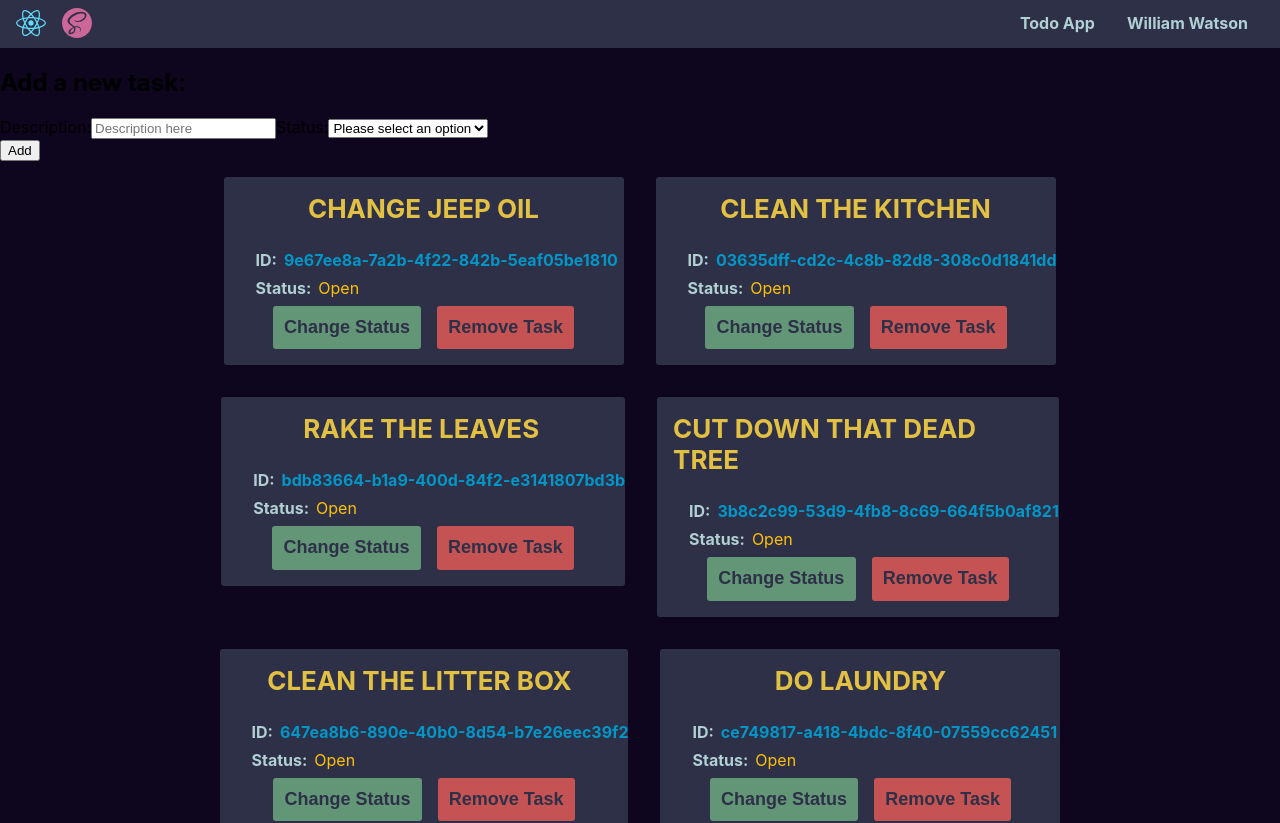
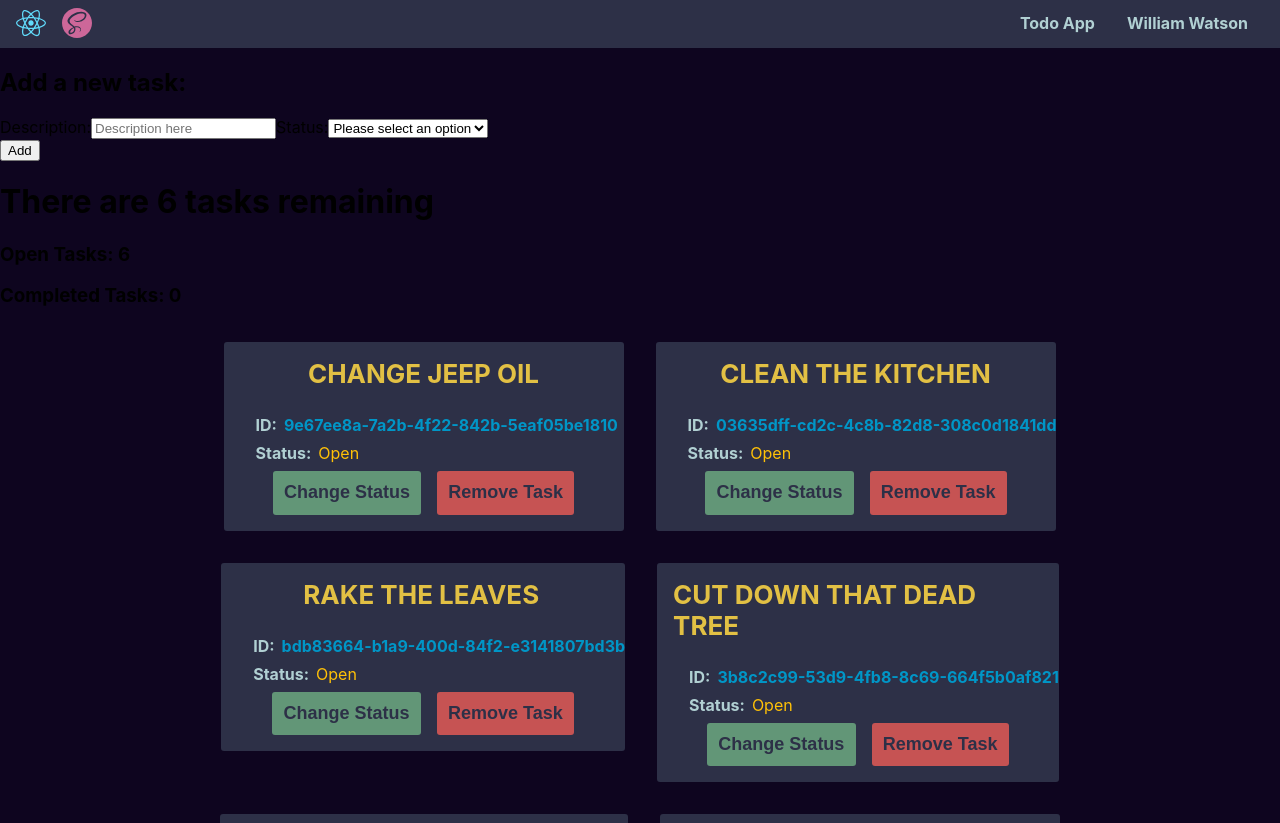
Before and after one commit to threnody5/INFO-5143-lab, a React (Create React App) app: page / in a window 1280 px wide. Shown: the top 823 px of the page. Built offline with nearby package versions, Linux system fonts and the light colour scheme.

Commit message:
move Tasks Counter out of Tasks component into separate component

```diff
--- /dev/null
+++ b/src/components/Tasks/TaskCounter/index.jsx
@@ -0,0 +1,52 @@
+/** @format */
+
+import { useState, useEffect } from 'react';
+
+const TaskCounter = ({ tasks }) => {
+  const [countTasks, setCountTasks] = useState();
+  const [openStatusCount, setOpenStatusCount] = useState();
+  const [completedStatusCount, setCompletedStatusCount] = useState();
+
+  let displayedTasks;
+
+  // Updates the 'displayedTasks' string depending on length of the 'countTasks' array.
+  if (countTasks > 1) {
+    displayedTasks = `There are ${countTasks} tasks remaining`;
+  } else if (countTasks === 0) {
+    displayedTasks = `There are no tasks remaining`;
+  } else {
+    displayedTasks = `There is ${countTasks} task remaining`;
+  }
+
+  /**
+   * useEffect hook that tracks states of the tasks list.
+   * - Monitors the length of the tasks list.
+   * - Monitors the amount of tasks set to 'Open'.
+   * - Monitors the amount of tasks set to 'Completed'.
+   */
+  useEffect(() => {
+    const currentTasks = tasks.filter((task) => task).length;
+    setCountTasks(currentTasks);
+    const openTasks = tasks.filter((task) => task.status === 'Open').length;
+    setOpenStatusCount(openTasks);
+    const completedTasks = tasks.filter(
+      (task) => task.status === 'Completed'
+    ).length;
+    setCompletedStatusCount(completedTasks);
+  }, [tasks]);
+  return (
+    <div>
+      <h1>{displayedTasks}</h1>
+      {/* If tasks has a length greater than 0, renders the amount of open tasks, */}
+      {/* and completed tasks */}
+      {tasks.length > 0 && (
+        <div>
+          <h3>Open Tasks: {openStatusCount}</h3>
+          <h3>Completed Tasks: {completedStatusCount}</h3>
+        </div>
+      )}
+    </div>
+  );
+};
+
+export default TaskCounter;
--- a/src/components/Tasks/index.jsx
+++ b/src/components/Tasks/index.jsx
@@ -1,8 +1,7 @@
 /** @format */
 
-import { useState, useEffect } from 'react';
-
 import Task from './Task';
+import TaskCounter from './TaskCounter';
 
 import './styles.scss';
 
@@ -10,29 +9,6 @@ import './styles.scss';
  * Component that renders the Tasks list.
  */
 export default function Tasks({ tasks, setTasks }) {
-  const [countTasks, setCountTasks] = useState();
-  const [openStatusCount, setOpenStatusCount] = useState();
-  const [completedStatusCount, setCompletedStatusCount] = useState();
-
-  let displayedTasks;
-
-  /**
-   * useEffect hook that tracks states of the tasks list.
-   * - Monitors the length of the tasks list.
-   * - Monitors the amount of tasks set to 'Open'.
-   * - Monitors the amount of tasks set to 'Completed'.
-   */
-  useEffect(() => {
-    const currentTasks = tasks.filter((task) => task).length;
-    setCountTasks(currentTasks);
-    const openTasks = tasks.filter((task) => task.status === 'Open').length;
-    setOpenStatusCount(openTasks);
-    const completedTasks = tasks.filter(
-      (task) => task.status === 'Completed'
-    ).length;
-    setCompletedStatusCount(completedTasks);
-  }, [tasks]);
-
   /**
    * Handler function for setting the status of the selected task.
    * - Sets selected status to 'Completed' if task is 'Open'.
@@ -73,28 +49,9 @@ export default function Tasks({ tasks, setTasks }) {
     setTasks(clearedTasks);
   };
 
-  // Updates the 'displayedTasks' string depending on length of the 'countTasks' array.
-  if (countTasks > 1) {
-    displayedTasks = `There are ${countTasks} tasks remaining`;
-  } else if (countTasks === 0) {
-    displayedTasks = `There are no tasks remaining`;
-  } else {
-    displayedTasks = `There is ${countTasks} task remaining`;
-  }
-
   return (
     <>
-      {/* <div> */}
-      {/* <h1>{displayedTasks}</h1> */}
-      {/* If tasks has a length greater than 0, renders the amount of open tasks, */}
-      {/* and completed tasks */}
-      {/* {tasks.length > 0 && ( */}
-      {/* <div> */}
-      {/* <h3>Open Tasks: {openStatusCount}</h3> */}
-      {/* <h3>Completed Tasks: {completedStatusCount}</h3> */}
-      {/* </div> */}
-      {/* )} */}
-      {/* </div> */}
+      <TaskCounter tasks={tasks} />
       {/* Maps through the tasks array and outputs each task */}
       <div className='tasks'>
         {tasks.map((mappedTask, key) => {
--- a/src/components/Tasks/styles.scss
+++ b/src/components/Tasks/styles.scss
@@ -18,6 +18,7 @@ div.tasks {
 
     .clear-button {
         @include button($warning-color);
+        margin-bottom: 1rem;
     }
 
 }
```
Also changed, not shown: src/components/Tasks/TaskCounter/styles.scss (added).
